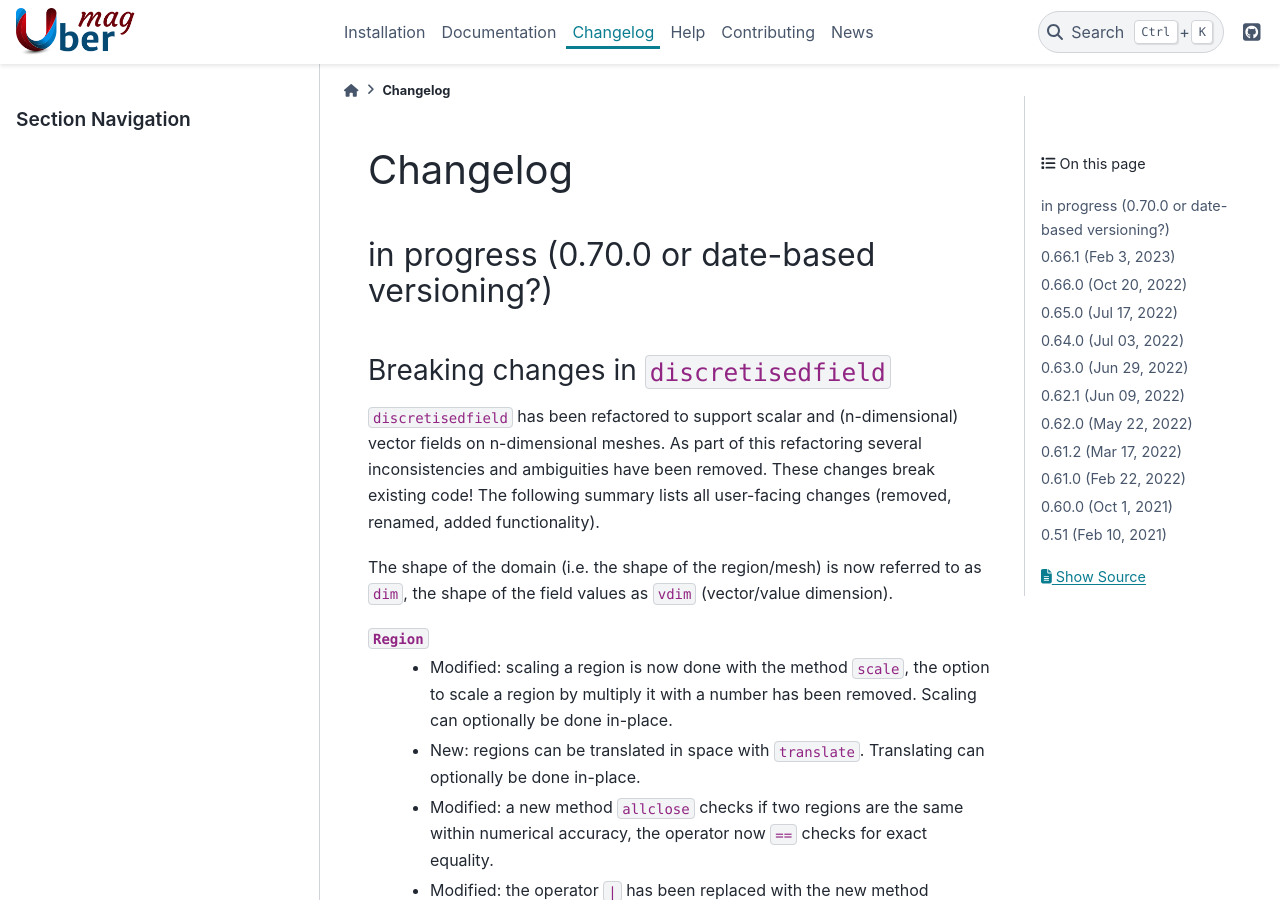
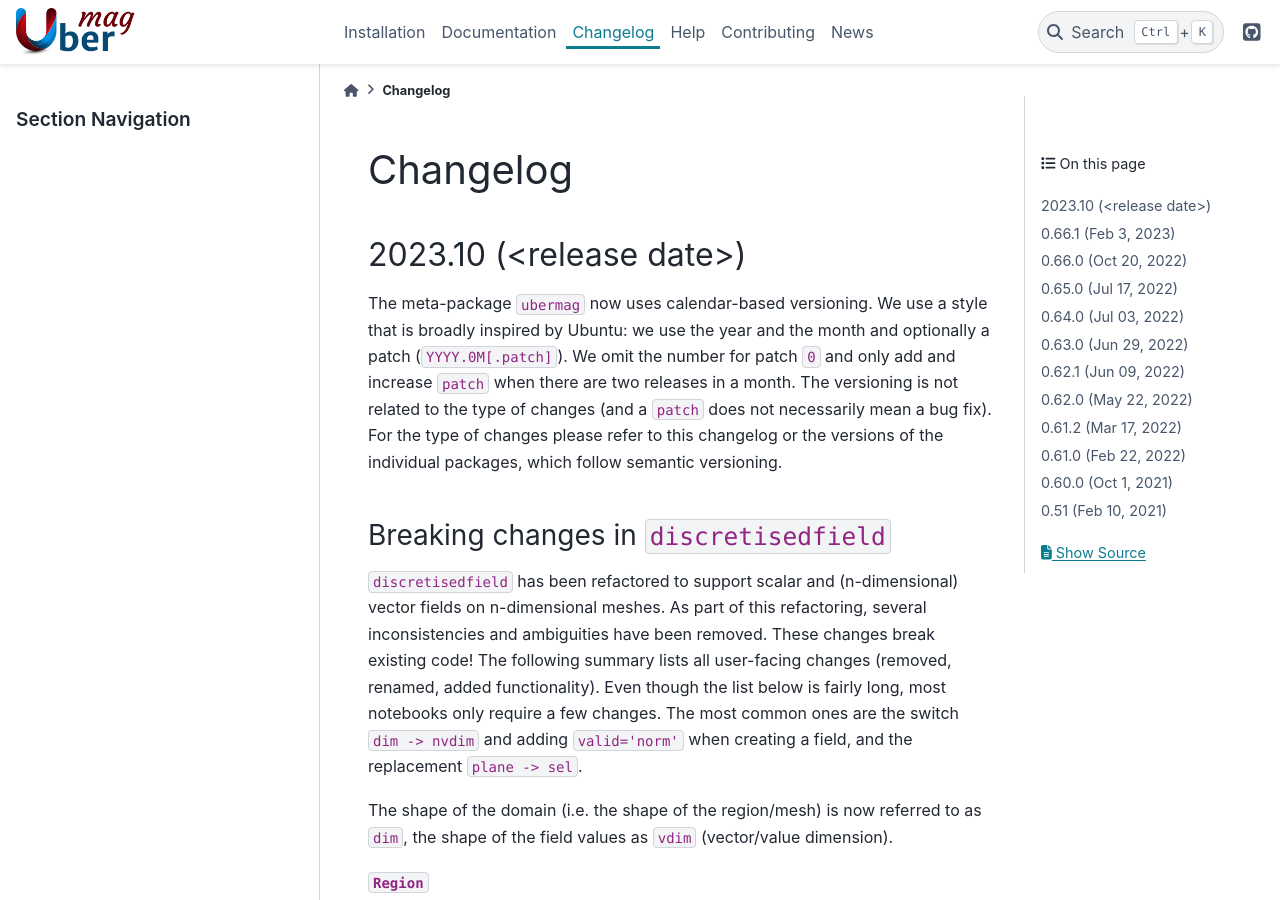
Before and after one commit to ubermag/ubermag.github.io, a Sphinx documentation site: the page built from source/changelog.rst, in a window 1280 px wide and 900 px high. Built offline with Sphinx 7.4.7 and the PyData theme 0.15.4, drawn with Linux system fonts in a browser that asks for light colours; pages that are not in the unit, such as notebooks, are missing from menus.

Commit message:
Changelog: extend general discussion
- most common changes related to the discretisedfield updates
- changed versioning

```diff
--- a/source/changelog.rst
+++ b/source/changelog.rst
@@ -2,16 +2,28 @@
 Changelog
 =========
 
-in progress (0.70.0 or date-based versioning?)
-====================
+2023.10 (<release date>)
+========================
+
+The meta-package ``ubermag`` now uses calendar-based versioning. We use a style
+that is broadly inspired by Ubuntu: we use the year and the month and optionally
+a patch (``YYYY.0M[.patch]``). We omit the number for patch ``0`` and only add
+and increase ``patch`` when there are two releases in a month. The versioning is
+not related to the type of changes (and a ``patch`` does not necessarily mean a
+bug fix). For the type of changes please refer to this changelog or the versions
+of the individual packages, which follow semantic versioning.
 
 Breaking changes in ``discretisedfield``
 ----------------------------------------
 
 ``discretisedfield`` has been refactored to support scalar and (n-dimensional)
-vector fields on n-dimensional meshes. As part of this refactoring several
+vector fields on n-dimensional meshes. As part of this refactoring, several
 inconsistencies and ambiguities have been removed. These changes break existing
-code! The following summary lists all user-facing changes (removed, renamed, added functionality).
+code! The following summary lists all user-facing changes (removed, renamed,
+added functionality). Even though the list below is fairly long, most notebooks
+only require a few changes. The most common ones are the switch ``dim -> nvdim``
+and adding ``valid='norm'`` when creating a field, and the replacement
+``plane -> sel``.
 
 The shape of the domain (i.e. the shape of the region/mesh) is now referred to
 as ``dim``, the shape of the field values as ``vdim`` (vector/value dimension).
```
